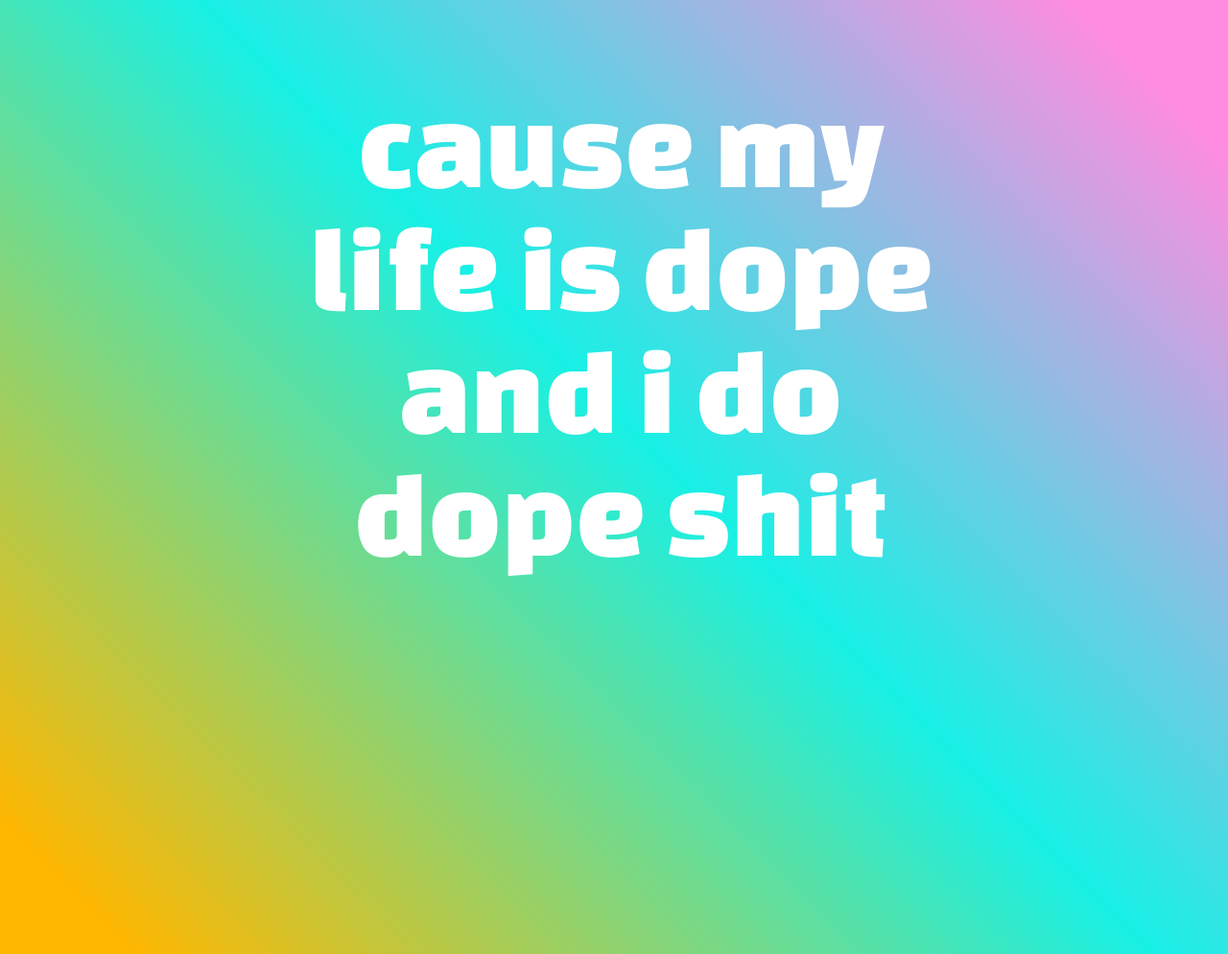
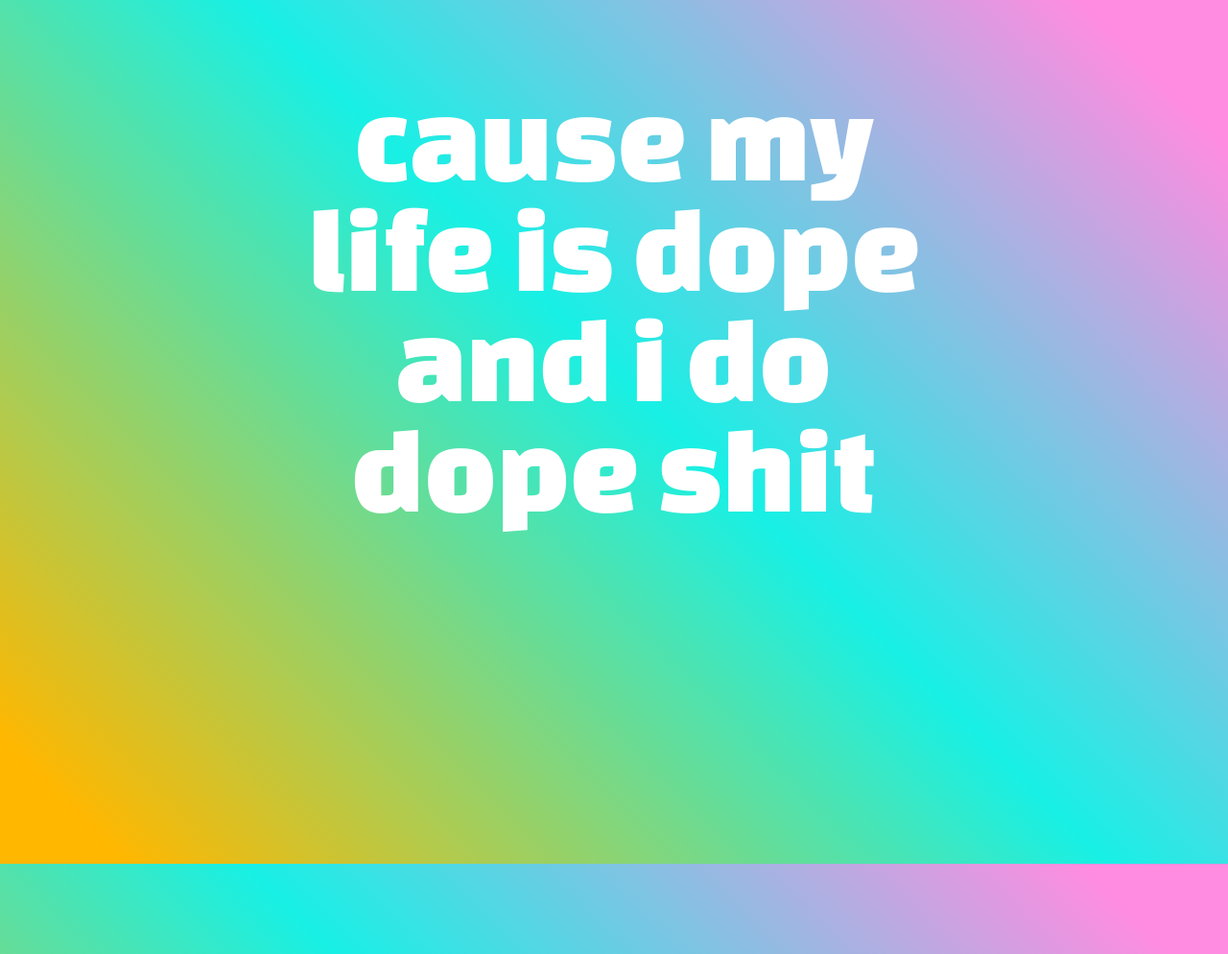
Before and after one commit to lenamasek/lenamasek.github.io, a Jekyll site: the page dope-shit/index.html, which Jekyll copies as it is, in a window 1280 px wide. Shown: the whole page at 96% size. Built offline with Jekyll 4.4.1, drawn with Linux system fonts in a browser that asks for light colours.

Commit message:
dope-shit update

```diff
--- a/dope-shit/index.html
+++ b/dope-shit/index.html
@@ -4,7 +4,7 @@
 	<link href='http://fonts.googleapis.com/css?family=Changa+One' rel='stylesheet' type='text/css'>
 
 		<style>
-			body {
+			html {
 				width:100%;
 				height:100vh;
 				background: rgba(255,183,0,1);
@@ -22,10 +22,8 @@
 				color:white;
 				text-align: center;
 				font-size:8em;
-				line-height:1em;
+				line-height:.9em;
 				font-weight:400;
-				letter-spacing: 1px;
-
 			}
 		</style>
 	</head>
```
